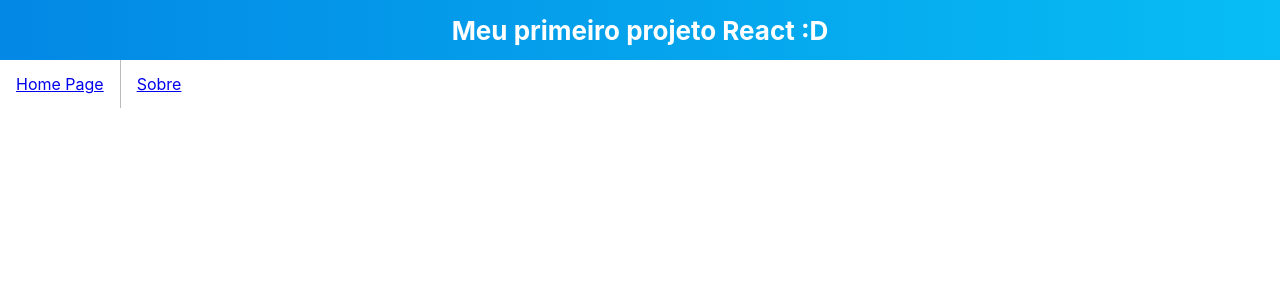
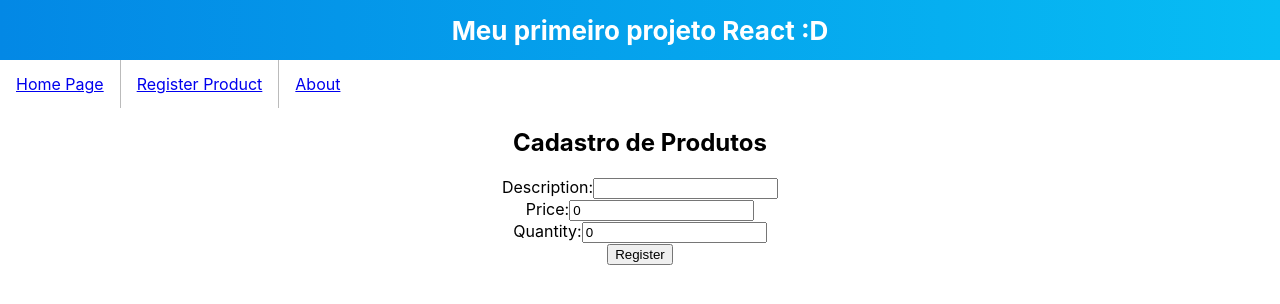
Before and after one commit to DaidotM/first-project-react, a React (Create React App) app: page /register-product in a window 1280 px wide. Shown: the top 304 px of the page. Built offline with nearby package versions, Linux system fonts and the light colour scheme.

Commit message:
Cadastrar produto pronto.

```diff
--- a/src/App.js
+++ b/src/App.js
@@ -13,7 +13,8 @@ function App() {
         <nav id='main-nav'>
           <ul>
             <li><Link to={`/`}>Home Page</Link></li>
-            <li><Link to={`/about`}>Sobre</Link></li>
+            <li><Link to={`/register-product`}>Register Product</Link></li>
+            <li><Link to={`/about`}>About</Link></li>
           </ul>
         </nav>
 
--- a/src/routes.js
+++ b/src/routes.js
@@ -2,6 +2,7 @@ import React from 'react';
 import { Routes, Route } from 'react-router-dom';
 
 import Home from './views/home';
+import RegisterProduct from './views/register-product';
 import DetailProduct from './views/detail-product';
 import About from './views/about';
 
@@ -9,6 +10,7 @@ const Router = () => (
   <Routes>
     <Route exact path='/' element={<Home/>} />
     <Route path='/home' element={<Home/>} />
+    <Route path='/register-product' element={<RegisterProduct />} />
     <Route path='/detail-product/:id' element={<DetailProduct />} />
     <Route path='/about' element={<About/>} />
   </Routes>
--- a/src/views/detail-product/index.js
+++ b/src/views/detail-product/index.js
@@ -19,7 +19,7 @@ export default function DetailProduct() {
         <p>
           ID { product?.id } <br />
           Description { product?.description } <br />
-          Price { product?.price } <br />
+          Price R$ { product?.price } <br />
           Quantity { product?.quantity } <br />
 
         </p>
--- a/src/views/home/index.js
+++ b/src/views/home/index.js
@@ -20,9 +20,9 @@ export default class Home extends Component {
     return(
       <div>
         <h1>Home</h1>
-        <h2>Seja Bem-vindo!!</h2>
+        <h2>Welcome!</h2>
 
-        <h3> Quantidade de produtos {products.length}</h3>
+        <h3> Quantity of products {products.length}</h3>
 
         <div>
         {
@@ -31,7 +31,7 @@ export default class Home extends Component {
               <p>
                 ID {product.id} <br />
                 Description {product.description} <br />
-                Price {product.price} <br />
+                Price R$ {product.price} <br />
                 Quantity {product.quantity} <br />
 
                 <Link to={`/detail-product/${product.id}`}>Detalhes do produto.</Link>
--- /dev/null
+++ b/src/views/register-product/index.js
@@ -0,0 +1,91 @@
+import React, { Component } from 'react';
+import api from '../../services/api';
+
+export default class RegisterProduct extends Component{
+
+  constructor(props){
+    super(props);
+
+    this.state = {
+      description: '',
+      price: 0,
+      quantity: 0
+    };
+
+      this.handleSubmit = this.handleSubmit.bind(this);
+      this.handleInputChange = this.handleInputChange.bind(this);
+
+  }
+
+  handleInputChange(event){
+    const target = event.target;
+    const name = target.name;
+    const value = target.value;
+
+    console.log("name: "+name);
+
+    this.setState({
+      [name]:value
+    })
+  }
+
+  handleSubmit(event){
+    event.preventDefault();
+    console.log("state -> " + this.state);
+    this.registerProduct();
+  }
+
+  registerProduct = async () => {
+
+    await api.post('/create-products.php', this.state)
+    .then(response =>{
+      alert("OK");
+      console.log(response);
+    })
+    .catch(error => {
+      console.log(error);
+    });
+  };
+
+  render(){
+    return(
+      <div>
+      <h2>Cadastro de Produtos</h2>
+      <form onSubmit={this.handleSubmit}>
+        <div>
+          <label>
+            Description:
+            <input
+            name="description"
+            type="text"
+            value={this.state.description}
+            onChange={this.handleInputChange} />
+          </label>
+        </div>
+        <div>
+          <label>
+            Price:
+            <input
+            name="price"
+            type="text"
+            value={this.state.price}
+            onChange={this.handleInputChange} />
+        </label>
+        </div>
+        <div>
+          <label>
+            Quantity:
+            <input
+            name="quantity"
+            type="text"
+            value={this.state.quantity}
+            onChange={this.handleInputChange} />
+        </label>
+        </div>
+
+        <input type="submit" value="Register" />
+      </form>
+      </div>
+    )
+  }
+}
```
